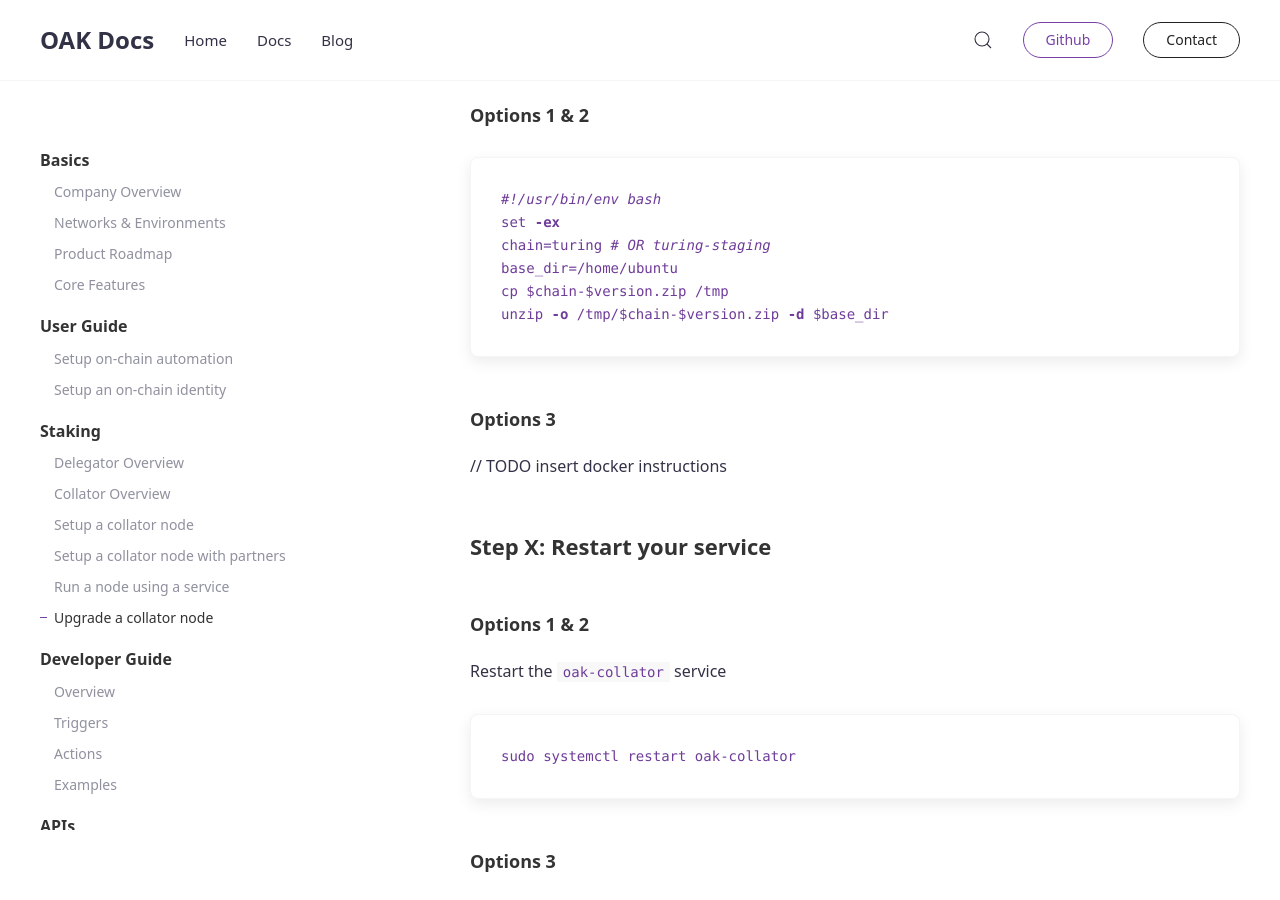
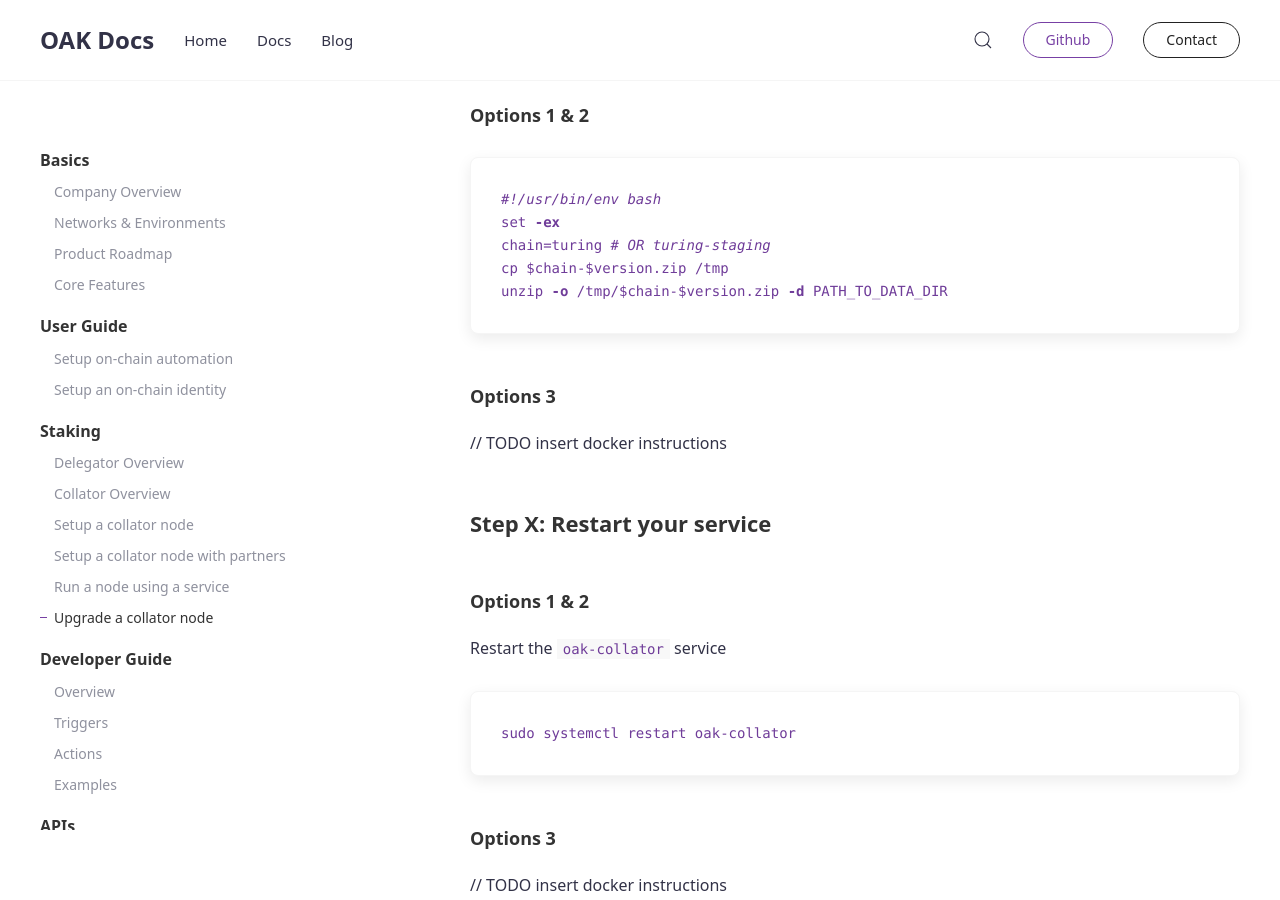
Before and after one commit to AvaProtocol/OAK-docs, a Jekyll site: the page built from _docs/upgrade-collator-node.md, in a window 1280 px wide and 900 px high, scrolled down 2212 px. Built offline with Jekyll 4.4.1, drawn with Linux system fonts in a browser that asks for light colours.

Commit message:
Clarify data directory use

````diff
--- a/_docs/upgrade-collator-node.md
+++ b/_docs/upgrade-collator-node.md
@@ -59,9 +59,8 @@
 #!/usr/bin/env bash
 set -ex
 chain=turing # OR turing-staging
-base_dir=/home/ubuntu
 cp $chain-$version.zip /tmp
-unzip -o /tmp/$chain-$version.zip -d $base_dir
+unzip -o /tmp/$chain-$version.zip -d PATH_TO_DATA_DIR
 ```
 
 #### Options 3
````
